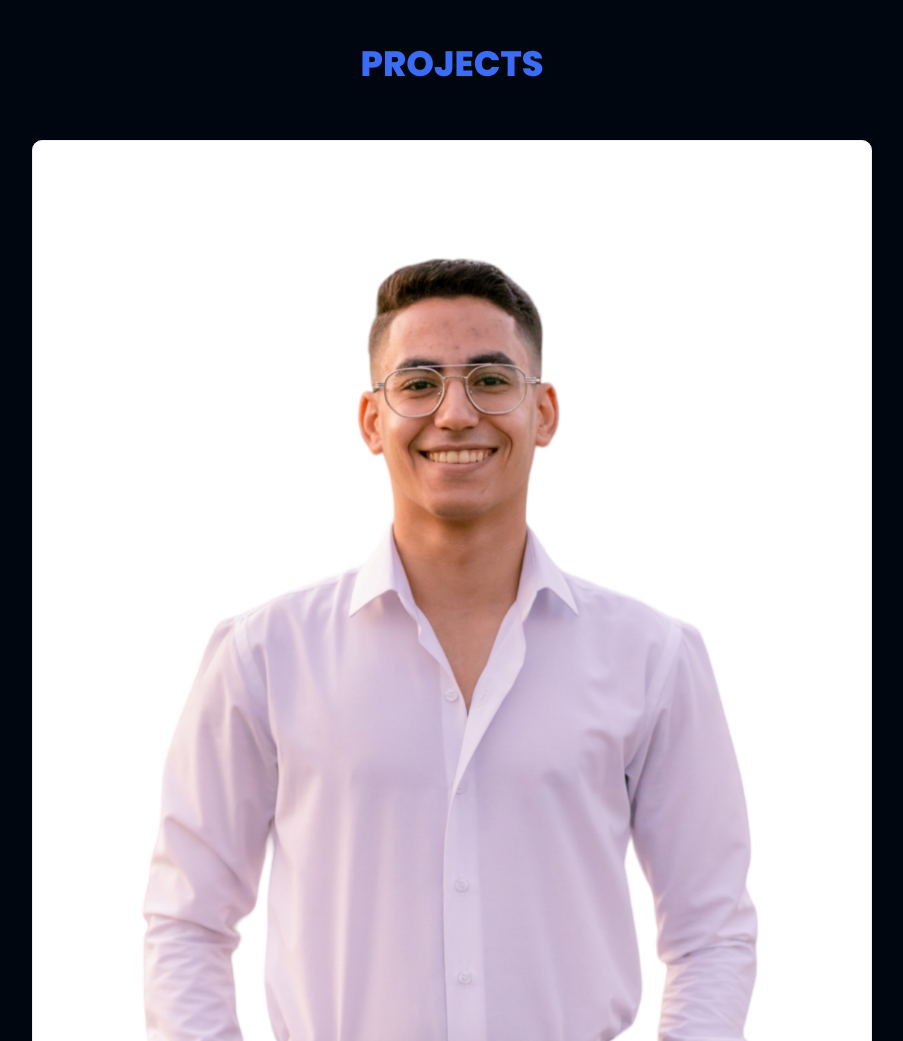
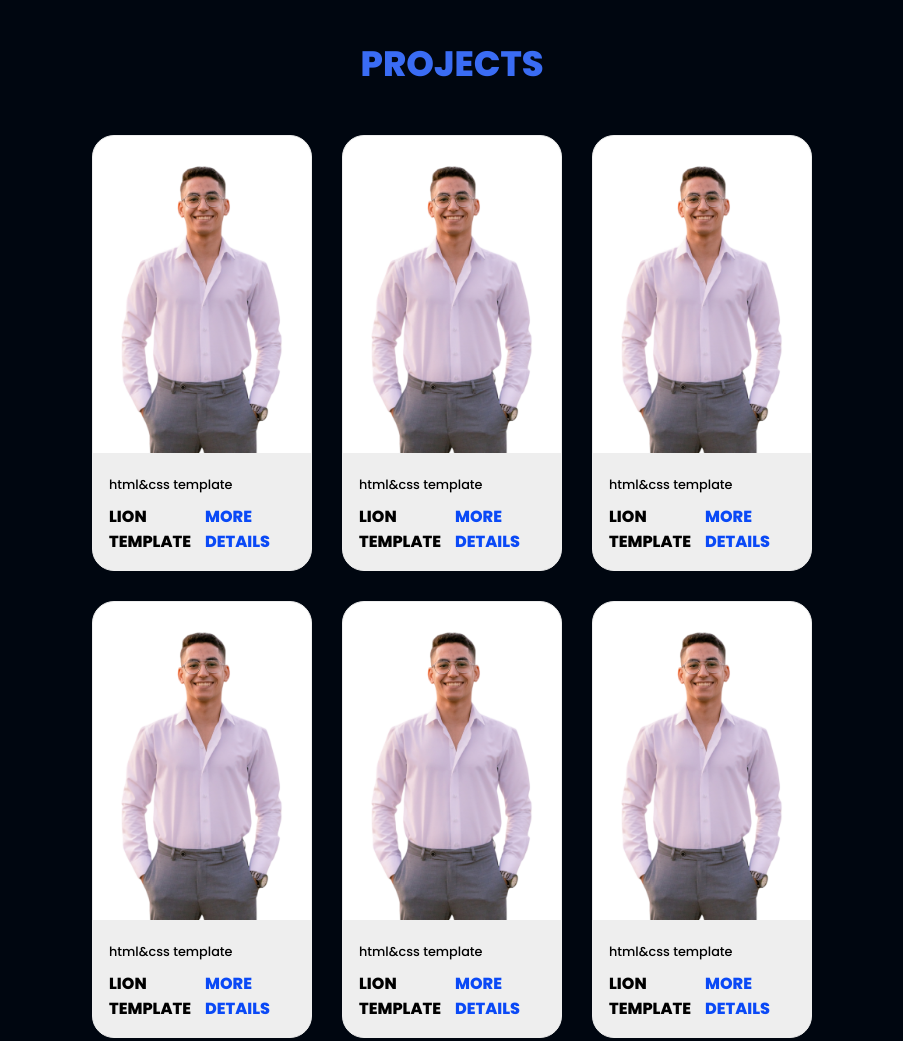
Before and after one commit to HELAL15/portfolio-demo, a plain HTML site: page index.html in a window 1280 px wide. Shown: the part 2100-3141 px from the top of the page, without its empty margins (188-1091 px from the left). Drawn offline with Linux system fonts and the light colour scheme.

Commit message:
portfolio

```diff
--- a/style.css
+++ b/style.css
@@ -186,21 +186,22 @@ section{
   border: 1px solid #eee;
   min-height: 14em;
   overflow: hidden;
-  border-radius: 10px;
-  margin: 20px;
+  border-radius: 22px;
+  margin: 15px;
   transition: .4s ease;
+  width: 25%;
+}
+.projectImg img{
   width: 100%;
+  transition: .3s;
 }
-
-.projectCard:hover{
+.projectCard:hover img{
   transform: scale(1.1);
 }
 .projectCard:hover .projectImg{
   opacity: 0.9;
 }
-.projectImg img{
-  width: 100%;
-}
+
 
 .projectInfo{
   padding: 1em;
```
